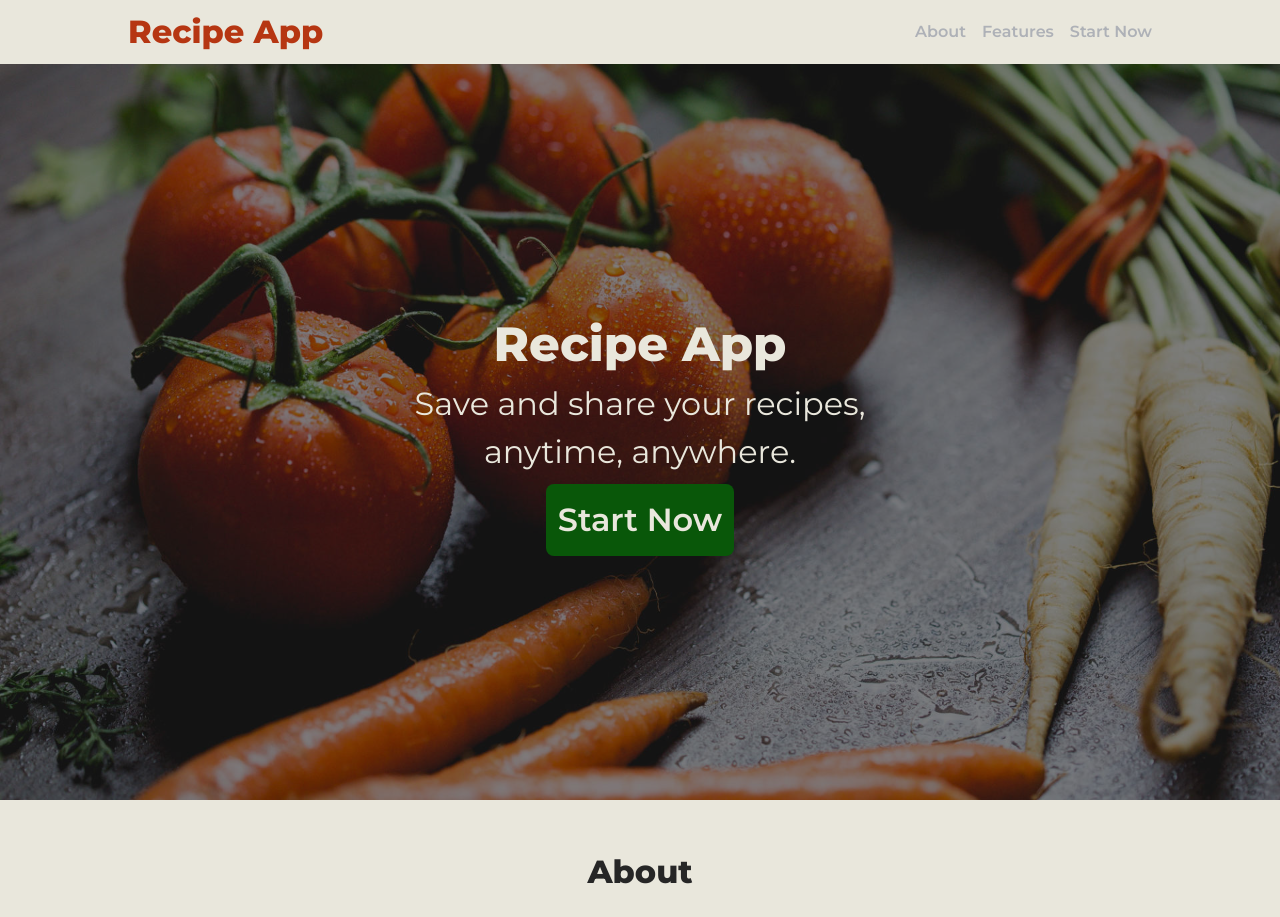
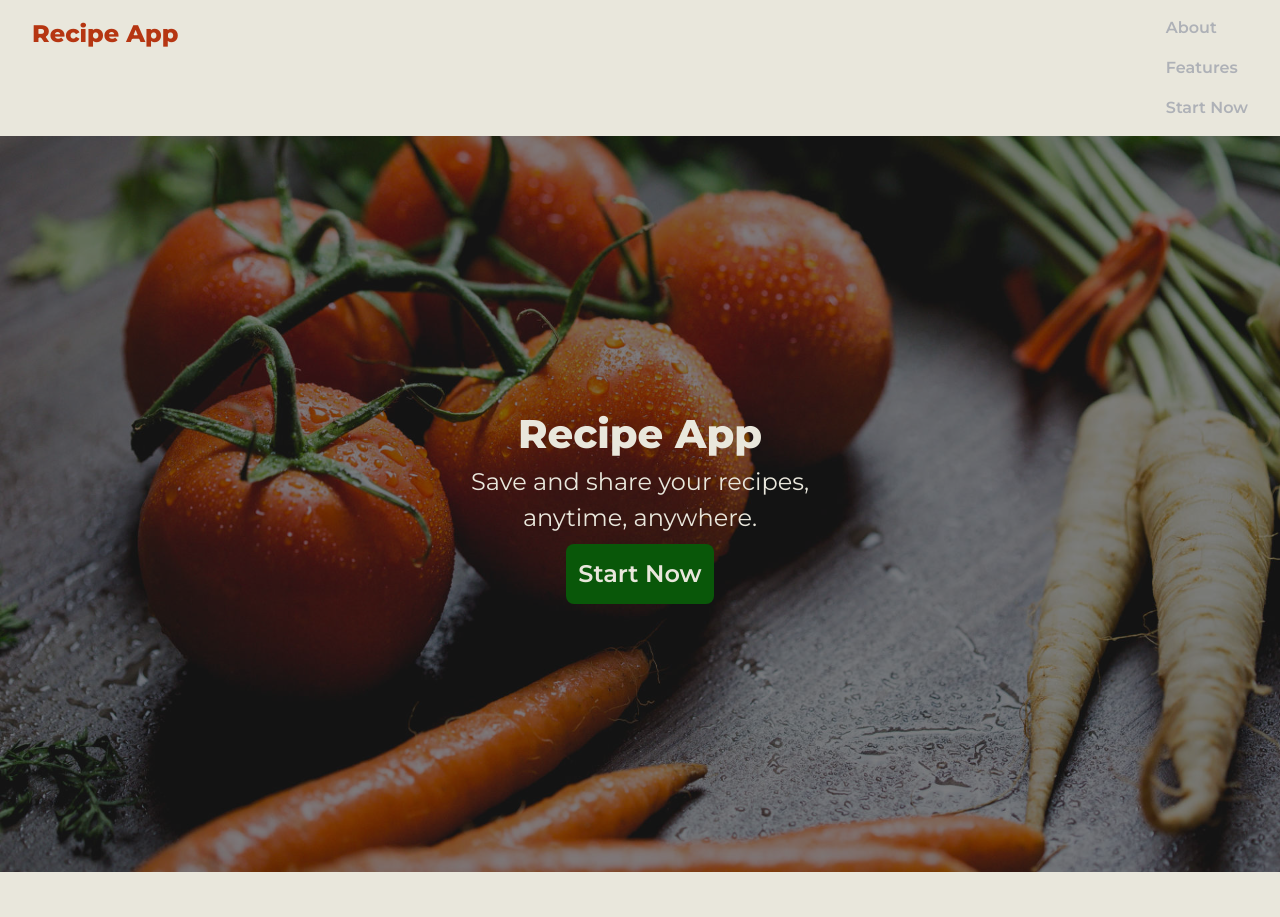
Before and after one commit to PiotrWlodarczyk92/recipe-app-landing-page, a plain HTML site: page index.html in a window 1280 px wide. Shown: the top 917 px of the page. Drawn offline with Linux system fonts and the light colour scheme.

Commit message:
added SASS, RWD improvements

```diff
--- /dev/null
+++ b/css/style.scss
@@ -0,0 +1,132 @@
+$main-font-color: #AEB1B7;
+$secondary-font-color: #262626;
+$background-color: #E9E7DC;
+$accent-color-red: #B63612;
+$accent-color-green: #095709;
+$title-font-size: 1.5rem;
+$header-font-size: 2.5rem;
+$font-semibold: 600;
+$font-bold: 800;
+:root {
+    font-family: 'Montserrat', sans-serif;
+    color: $main-font-color;
+}
+.container {
+    /*margin: 0 auto;
+    max-width: 1024px;*/
+    padding: 0 2rem;
+}
+.header {
+    background-color: $background-color;
+    padding: 1rem 0;
+}
+.header .container {
+    height: 100%;
+    display: flex;
+    flex-direction: column;
+    gap: 1rem;
+    justify-content: space-between;
+    align-items: center;
+}
+.header_logo {
+    align-self: flex-start;
+    font-size: $title-font-size;
+    font-weight: $font-bold;
+    color: $accent-color-red;
+}
+nav {
+    align-self: flex-start;
+}
+.nav_list {
+    display: flex;
+    flex-direction: column;
+    gap: 1rem;
+    justify-content: space-between;
+}
+.nav_list li a {
+    align-self: flex-start;
+    color: $main-font-color;
+    font-weight: $font-semibold;
+}
+.nav_list li a:hover {
+    color: $econdary-font-color;
+}
+.banner { // Mobile - OK
+    height: calc(100vh - 4rem);
+    background-image: url(../assets/banner-bg.jpg);
+    background-size: cover;
+    background-position: center;
+    background-color: rgba(0, 0, 0, 0.5);
+    background-blend-mode: multiply;
+    display: flex;
+    justify-content: center;
+    align-items: center;
+
+    .banner_content { // Mobile - OK
+        display: flex;
+        align-items: center;
+        flex-direction: column;
+        color: $background-color;
+
+        .banner_title {
+            font-size: $header-font-size;
+            font-weight: $font-bold;
+        }
+        p {
+            font-size: $title-font-size;
+            text-align: center;
+        }
+    }
+}
+.cta {
+    background-color: $accent-color-green;
+    color: $background-color;
+    font-weight: $font-semibold;
+    font-size: $title-font-size;
+    padding: 0.75rem;
+    margin-top: 0.5rem;
+    border-radius: 0.5rem;
+}
+.content .container {
+    /*display: flex;
+    gap: 4rem;*/
+}
+.content {
+    padding: 3rem 0;
+    display: flex;
+    flex-direction: column;
+    align-items: center;
+    gap: 2rem;
+    background-color: $background-color;
+}
+.section_title {
+    font-size: $title-font-size;
+    color: $secondary-font-color;
+    font-weight: $font-bold;
+}
+.section_title::before, .section_title::after {
+    content: '';
+    display: inline-block;
+    width: 3rem;
+    height: 0.25rem;
+    margin: 0 0.5rem 0.5rem 0.5rem;
+    background-color: $accent-color-red;
+}
+.article_text {
+    padding: 2rem 0;
+}
+.article img {
+    border-radius: 50%;
+}
+.footer {
+    padding: 1rem 0;
+    background-color: $secondary-font-color;
+    a {
+    color: $main-font-color;
+    }
+    .container {
+    display: flex;
+    justify-content: space-between;
+    align-items: center;
+    }
+}
```
Also changed, not shown: css/style.css, 1 other file.
